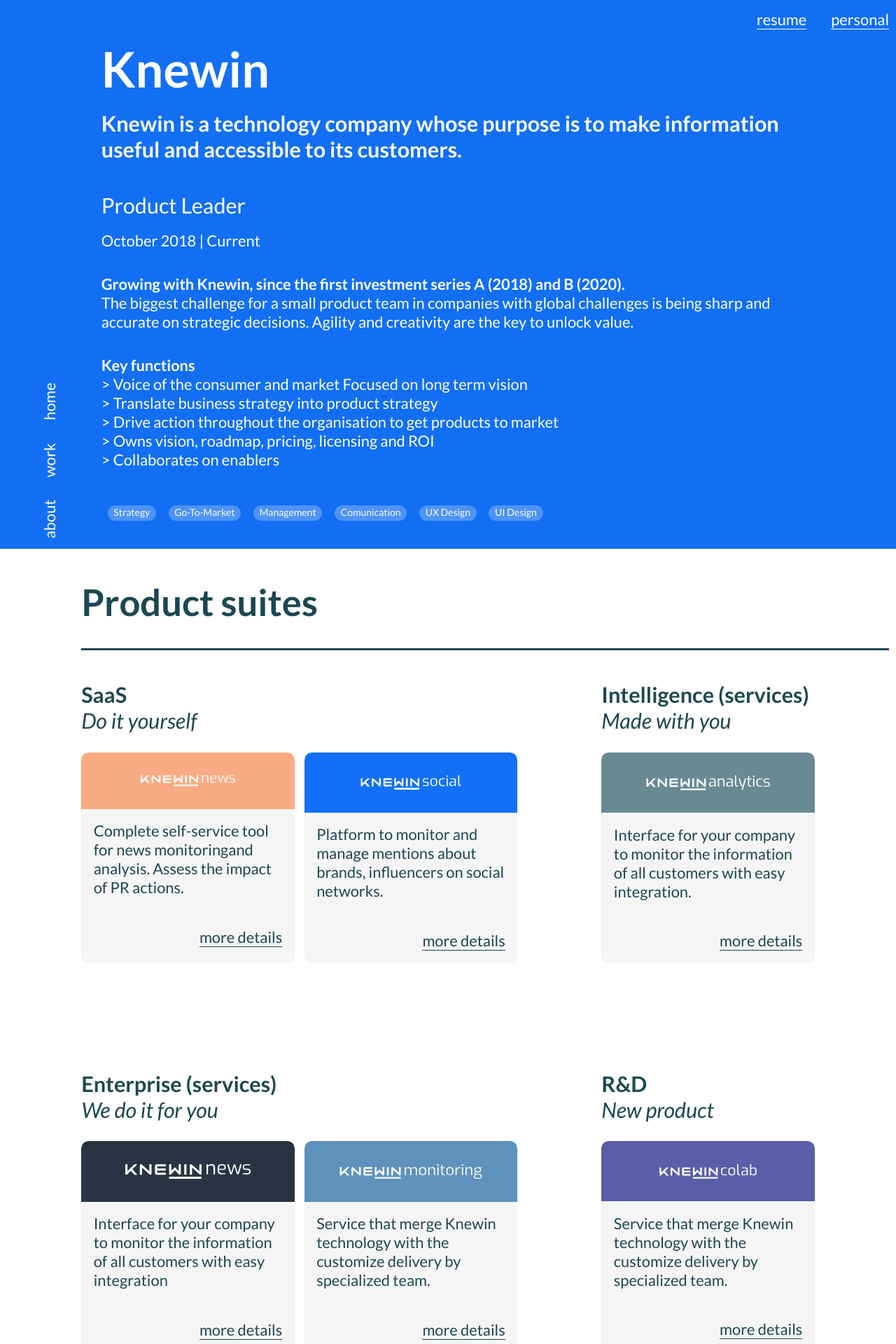
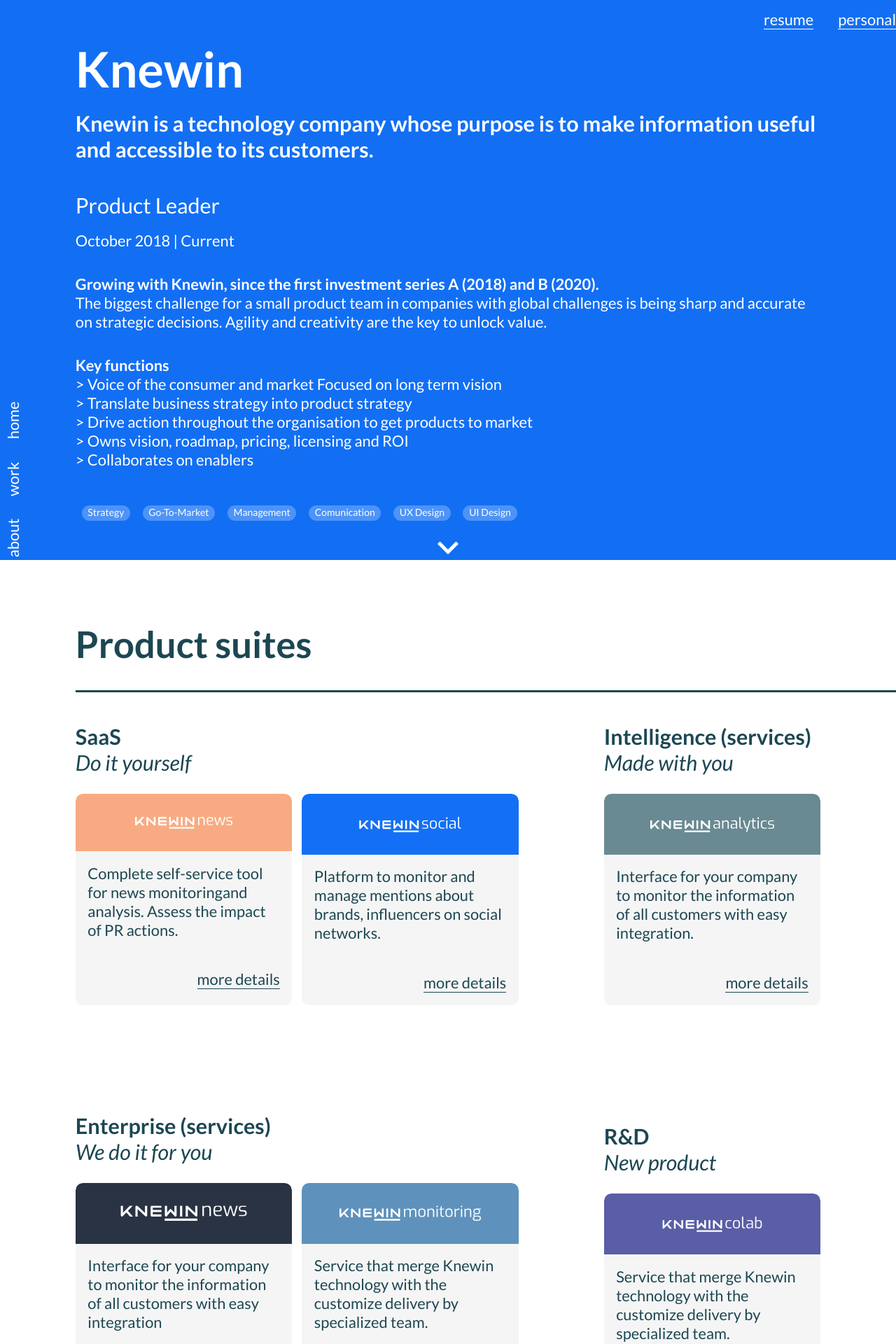
Before and after one commit to ahmedkleit/ahmed-kleit-site-2022, a Nuxt app: page /work/knewin in a window 1280 px wide. Shown: the top 1920 px of the page at 70% size. Built offline with nearby package versions, Linux system fonts and the light colour scheme.

Commit message:
Fixed knewin page

```diff
--- a/layouts/default.vue
+++ b/layouts/default.vue
@@ -33,7 +33,7 @@
 
 <style>
 .container {
-  max-width: 1656px;
+  max-width: 1640px;
   min-height: 100vh;
 	margin: 0 auto;
 
@@ -59,6 +59,10 @@
 
 section {
   min-height: 88vh;
+}
+
+.content {
+  min-height: 100%;
 }
 
 @media(min-width: 720px) {
@@ -87,25 +91,20 @@
     grid-column: 1;
     display: flex;
     flex-direction: column;
-    align-items: center;
     justify-content: flex-end;
     padding-bottom: 3.75rem;
   }
 
   nav > button {
-    margin: 1.75rem;
+    margin: 1.75rem 0;
     width: 5.125rem;
     height: 2.5rem;
     font-size: 1.5625rem;
-    transform: matrix(1, 0, 0, 1, 0, 0) rotate(-90deg) translateX(-50%);;
+    transform: matrix(1, 0, 0, 1, 0, 0) rotate(-90deg) translateX(-50%)  translatey(-50%);
   }
 }
 
 @media (max-width: 1440px) {
-  header, section {
-    padding: 0 10px;
-  }
-
   header {
     margin: 1rem 0;
   }
@@ -133,7 +132,7 @@
     justify-items: center;
   }
 
-  header, main {
+  header {
     padding: 0 10px;
   }
 
--- a/pages/index.vue
+++ b/pages/index.vue
@@ -54,6 +54,7 @@
 
 .button-group > button {
   font-size: 3.75rem;
+  font-weight: bold;
   width: 12.25rem;
   height: 5.75rem;
   margin: 0 1.875rem;
--- a/pages/work/bmk-partners.vue
+++ b/pages/work/bmk-partners.vue
@@ -69,6 +69,12 @@
 </script>
 
 <style scoped>
+@media(max-width: 720px) {
+	.bmk-container {
+		padding: 0 10px;
+	}
+}
+
 .bmk-container {
 	display: flex;
 	flex-direction: column;
--- a/pages/work/knewin.vue
+++ b/pages/work/knewin.vue
@@ -1,6 +1,7 @@
 <template>
 	<div>
 		<div class="knewin-container">
+			<article>
 				<h1>
 					Knewin
 				</h1>
@@ -42,8 +43,13 @@
 					<Chip>UX Design</Chip>
 					<Chip>UI Design</Chip>
 				</div>
+			</article>
+
+			<svg class="arrow-down" viewBox="0 0 24 24">
+					<path fill="#FFF" d="M7.41,8.58L12,13.17L16.59,8.58L18,10L12,16L6,10L7.41,8.58Z" />
+			</svg>
+
 		</div>
-
 			<div class="wrapper">
 				<section class="details">
 					<h1>Product suites</h1>
@@ -57,7 +63,7 @@
 								<p>
 									Complete self-service tool for news monitoringand analysis. Assess the impact of PR actions.
 								</p>
-							<NuxtLink tag="a" to="/">more details</NuxtLink>
+								<a href="https://www.knewin.com/produto/knewin-news/" target="_blank">more details</a>
 							</div>
 						</div>
 
@@ -67,7 +73,7 @@
 								<p>
 									Platform to monitor and manage mentions about brands, influencers on social networks.
 								</p>
-							<NuxtLink tag="a" to="/">more details</NuxtLink>
+								<a href="https://www.knewin.com/produto/knewin-social/" target="_blank">more details</a>
 							</div>
 						</div>
 					</div>
@@ -81,7 +87,7 @@
 								<p>
 									Interface for your company to monitor the information of all customers with easy integration.
 								</p>
-							<NuxtLink tag="a" to="/">more details</NuxtLink>
+								<a href="https://www.knewin.com/produto/knewin-analytics/" target="_blank">more details</a>
 							</div>
 						</div>
 					</div>
@@ -95,7 +101,7 @@
 								<p>
 									Interface for your company to monitor the information of all customers with easy integration
 								</p>
-							<NuxtLink tag="a" to="/">more details</NuxtLink>
+								<a href="https://www.knewin.com/solucao/apis-enterprise-premium/" target="_blank">more details</a>
 							</div>
 						</div>
 
@@ -105,7 +111,7 @@
 								<p>
 									Service that merge Knewin technology with the customize delivery by specialized team.
 								</p>
-							<NuxtLink tag="a" to="/">more details</NuxtLink>
+								<a href="https://www.knewin.com/produto/knewin-monitoring/" target="_blank">more details</a>
 							</div>
 						</div>
 					</div>
@@ -119,7 +125,6 @@
 								<p>
 									Service that merge Knewin technology with the customize delivery by specialized team.
 								</p>
-							<NuxtLink tag="a" to="/">more details</NuxtLink>
 							</div>
 						</div>
 					</div>
@@ -152,47 +157,62 @@
 </script>
 
 <style>
+@media(max-width: 720px) {
+	.knewin-container {
+		padding: 0 10px;
+	}
+
+	.wrapper .details {
+		padding: 0 10px;
+	}
+}
+
 .knewin-container {
 	display: flex;
 	flex-direction: column;
 }
 
-.knewin-container > h1 {
+.knewin-container > article {
+	display: flex;
+  flex-direction: column;
+}
+
+.knewin-container > article > h1 {
 	font-size: 5rem;
 	font-weight: bold;
 }
 
-.knewin-container > h2 {
+.knewin-container > article > h2 {
 	font-size: 2.188rem;
 	font-weight: bold;
 	margin-bottom: 1.25rem;
 }
 
-.knewin-container > h2:nth-child(2) {
+.knewin-container > article > h2:nth-child(2) {
 	margin-top: 1.25rem;
 }
 
-.knewin-container > h2:nth-child(3) {
+.knewin-container > article > h2:nth-child(3) {
 	font-weight: normal;
 	margin-top: 1.875rem;
 }
 
-.knewin-container> h3 {
+.knewin-container > article > h3 {
 	font-size: 1.563rem;
 	font-weight: bold;
 	margin-top: 2.5rem;
 }
 
-.knewin-container > p, li {
+.knewin-container > article > p, li {
 	font-size: 1.563rem;
 	font-weight: normal;
 }
 
-.knewin-container > ul {
+.knewin-container > article > ul {
 	list-style-type: none;
 }
 
-.knewin-container > div {
+.knewin-container > article > div {
 	display: flex;
 	flex-direction: row;
 	margin-top: 3.125rem;
@@ -203,7 +223,7 @@
 	position: absolute;
 	color: #1C4752;
 	background: #FFFFFF;
-	top: 98vh;
+	top: 100vh;
 	left: 0;
 	right: 0;
 }
@@ -233,6 +253,7 @@
 	padding-bottom: 2.5rem;
 	border-bottom: #1C4752 3px solid;
 	margin-bottom: 2.25rem;
+	margin-top: 3.125rem;
 }
 
 .details h2 {
@@ -392,6 +413,15 @@
 	padding: 2.313rem 5.938rem;
 }
 
+.arrow-down {
+	position: sticky;
+	width: 60px;
+	height: 60px;
+	align-self: center;
+	bottom: -15px;
+	margin-bottom: 15px;
+}
+
 @media(min-width: 1024px) {
   .details {
 		grid-template-columns: repeat(12, 1fr);
@@ -407,7 +437,7 @@
 	}
 }
 
-@media(max-width: 1024px) {
+@media(max-width: 720px) {
   .details {
 		grid-template-columns: 1fr 1fr;
 		grid-template-rows: auto repeat(4, 1fr);
@@ -422,5 +452,16 @@
 	section > div {
 		margin-bottom: 5rem;
 	}
+
+	.wrapper {
+		position: inherit;
+		width: 100vw;
+	}
+}
+
+@media (max-height: 600px) {
+	.arrow-down {
+		display: none;
+	}
 }
 </style>
```
Also changed, not shown: assets/icons/chevron-down.svg (added). Lines whose indentation alone changed are shown as unchanged.
